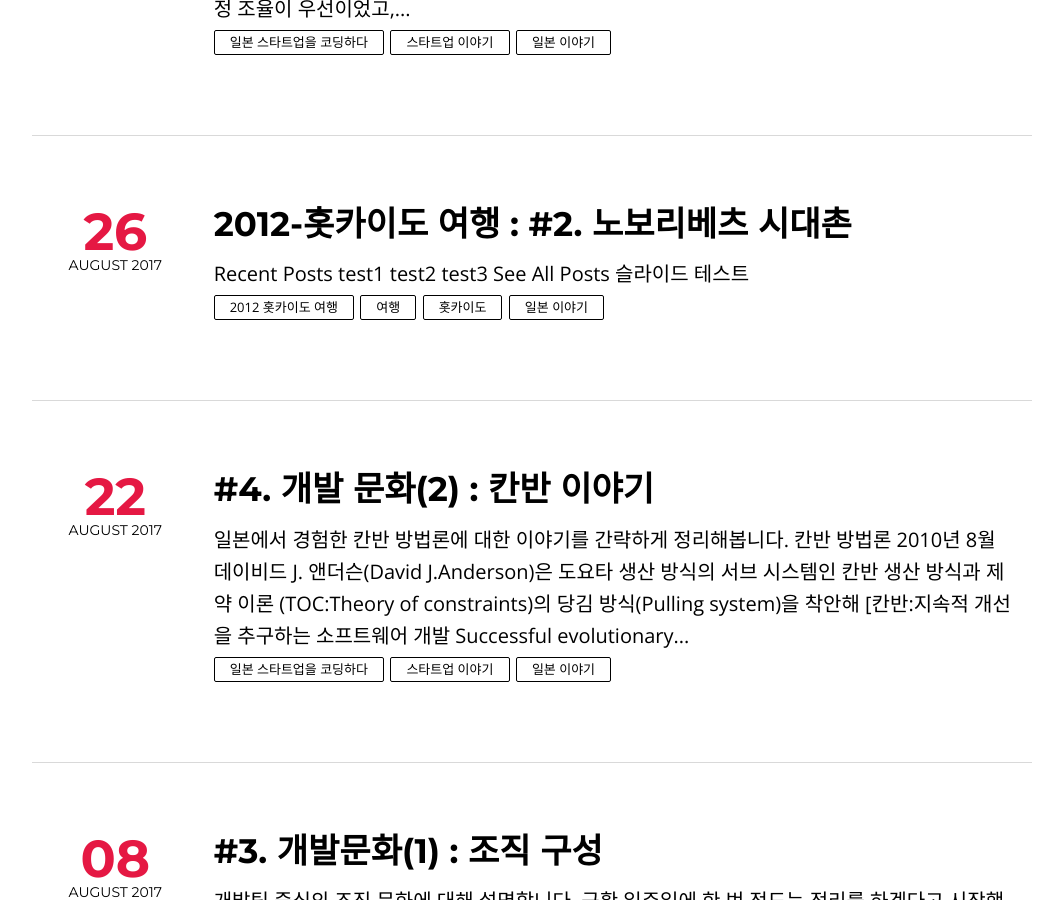
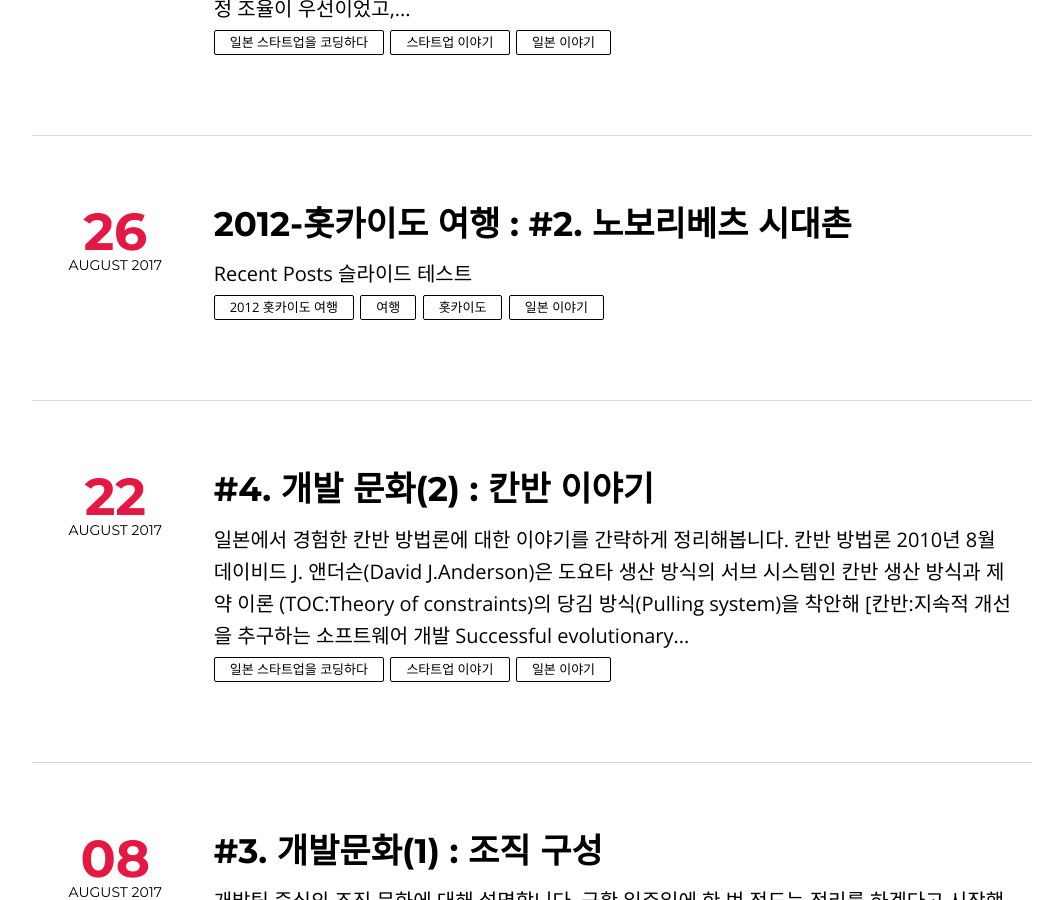
Before and after one commit to seonNoh/seonNoh.github.io, a Jekyll site: the page built from index.html, in a window 1280 px wide and 900 px high, scrolled down 858 px. Shown: the whole window, without its empty margins (108-1171 px from the left). Built offline with Jekyll 4.4.1, drawn with Linux system fonts in a browser that asks for light colours; nearby versions of some CDN libraries; library files that are not in the unit come from our copies; the list of posts is cut into pages by our own code.

Commit message:
test code

```diff
--- a/_includes/flexslider/hokkaido-2-1.html
+++ b/_includes/flexslider/hokkaido-2-1.html
@@ -6,17 +6,13 @@
     <ul class="slides">
       <li>
           <img src="https://s3-ap-northeast-1.amazonaws.com/seonology-blog/jekyll/hokkaido-2/resize-copyright-1.JPG">
-          <p class="flex-caption">test1</p>
       </li>
       <li>
           <img src="https://s3-ap-northeast-1.amazonaws.com/seonology-blog/jekyll/hokkaido-2/resize-copyright-2.JPG">
-          <p class="flex-caption">test2</p>
       </li>
       <li>
           <img src="https://s3-ap-northeast-1.amazonaws.com/seonology-blog/jekyll/hokkaido-2/resize-copyright-3.JPG">
-          <p class="flex-caption">test3</p>
       </li>
     </ul>
   </div>
-  <p style="text-align: center"><a href="{{ site.url }}/posts-page">See All Posts</a></p>
 </div>
```
Also changed, not shown: _posts/2017-08-26-hokkaido-2.md (+0 -1 lines).
